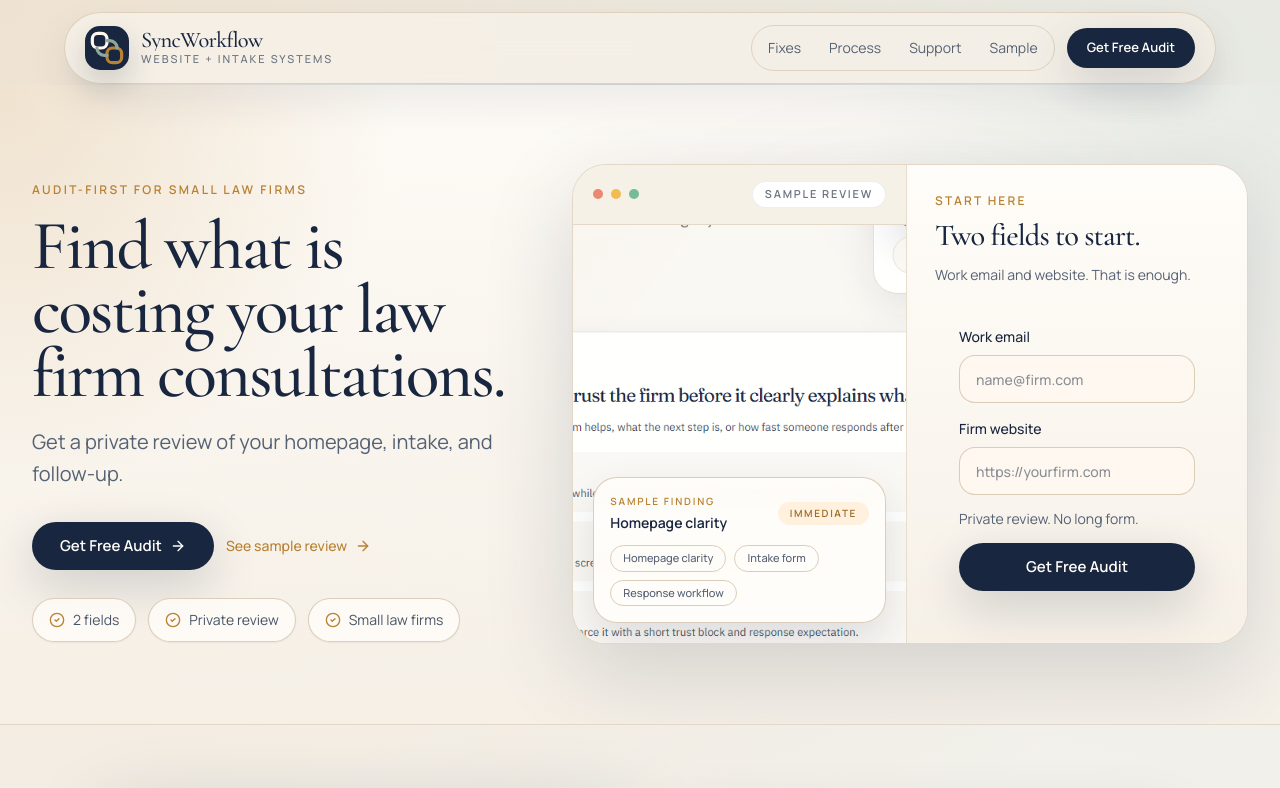
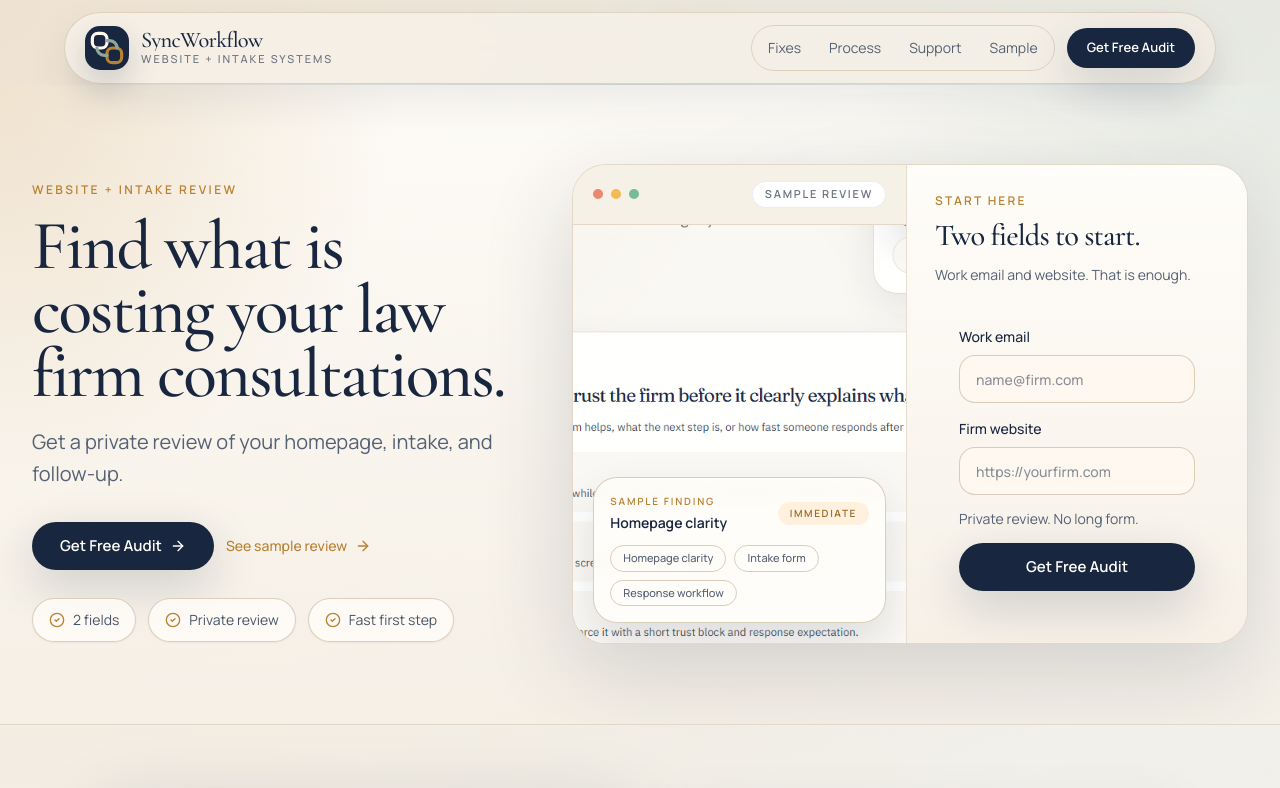
Before and after one commit to hcchav/syncworkflow, a Next.js app: page / in a window 1280 px wide. Shown: the top 788 px of the page. Built offline with nearby package versions, Linux system fonts and the light colour scheme; no server answers.

Commit message:
Reduce repeated law firm phrasing

```diff
--- a/src/app/page.tsx
+++ b/src/app/page.tsx
@@ -5,7 +5,7 @@ import { HomePage } from '@/modules/home/HomePage';
 export const metadata: Metadata = {
   title: 'Find What Is Costing Your Law Firm Consultations | Free Audit',
   description:
-    'Free private audits for small law firms that want to find what is costing them consultations on the homepage, intake form, and follow-up path.',
+    'Free private audits for law firms that want to find what is costing them consultations on the homepage, intake form, and follow-up path.',
 };
 
 export default function Page() {
--- a/src/components/site/SiteFooter.tsx
+++ b/src/components/site/SiteFooter.tsx
@@ -8,7 +8,7 @@ export function SiteFooter() {
           <p className="font-serif text-[1.35rem] leading-none tracking-[-0.03em] text-[#18263F]">
             SyncWorkflow
           </p>
-          <p>Free audits and ongoing site support for small law firms.</p>
+          <p>Free audits and ongoing site support.</p>
         </div>
         <div className="flex gap-4">
           <Link href="/privacy" className="hover:text-[#18263F]">
--- a/src/lib/site.ts
+++ b/src/lib/site.ts
@@ -4,7 +4,7 @@ export const siteConfig = {
   name: 'SyncWorkflow',
   title: 'SyncWorkflow | Find What Is Costing Your Law Firm Consultations',
   description:
-    'Free private audits for small law firms that review the homepage, intake form, and follow-up path before any ongoing website or workflow support.',
+    'Free private audits for law firms that review the homepage, intake form, and follow-up path before any ongoing website or workflow support.',
   url: process.env.NEXT_PUBLIC_SITE_URL || fallbackUrl,
   replyToEmail: process.env.AUDIT_REPLY_TO_EMAIL || 'hello@syncworkflow.com',
   notificationEmail:
--- a/src/modules/home/HomePage.tsx
+++ b/src/modules/home/HomePage.tsx
@@ -63,7 +63,7 @@ const founderTiles = [
 
 export function HomePage() {
   const sampleAudit = getSampleAudit();
-  const heroProof = ['2 fields', 'Private review', 'Small law firms'];
+  const heroProof = ['2 fields', 'Private review', 'Fast first step'];
   const heroPreviewFinding = sampleAudit.findings[0];
 
   return (
@@ -76,7 +76,7 @@ export function HomePage() {
           <div className="absolute inset-x-0 top-0 -z-10 h-px bg-[linear-gradient(90deg,transparent,rgba(24,38,63,0.16),transparent)]" />
           <div className="mx-auto grid max-w-7xl items-center gap-8 px-4 py-10 sm:px-6 sm:py-12 lg:grid-cols-[minmax(0,0.72fr)_minmax(560px,1fr)] lg:gap-10 lg:px-8 lg:py-20">
             <div className="max-w-lg lg:pt-4">
-              <p className="eyebrow">Audit-first for small law firms</p>
+              <p className="eyebrow">Website + intake review</p>
               <h1 className="mt-4 font-serif text-[2.8rem] leading-[0.92] text-[#18263F] sm:text-[4.35rem]">
                 Find what is costing your law firm consultations.
               </h1>
--- a/src/modules/request-audit/RequestAuditPage.tsx
+++ b/src/modules/request-audit/RequestAuditPage.tsx
@@ -16,8 +16,8 @@ export function RequestAuditPage() {
               Start with your email and website, then decide whether ongoing help makes sense.
             </h1>
             <p className="mt-6 max-w-2xl text-lg leading-8 text-[hsl(221,16%,34%)]">
-              This is for small law firms that want a direct review of website conversion, intake
-              friction, response speed, and the full first-touch experience across the site.
+              This is for law firms that want a direct review of website conversion, intake
+              friction, response speed, and the full first-touch experience.
             </p>
             <div className="mt-10 grid gap-4 sm:grid-cols-3">
               <div className="rounded-[28px] border border-[hsl(30,28%,86%)] bg-white/90 p-5 shadow-sm">
```
